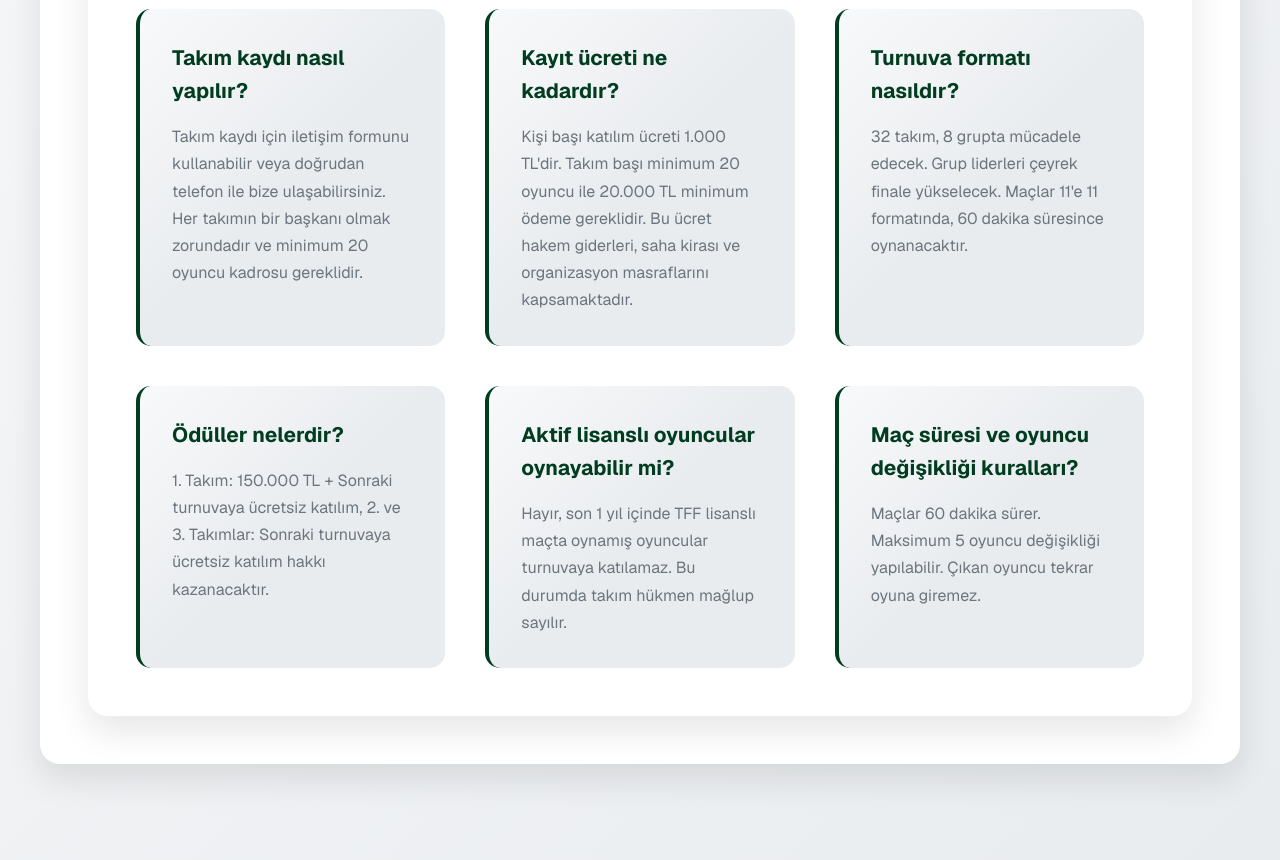
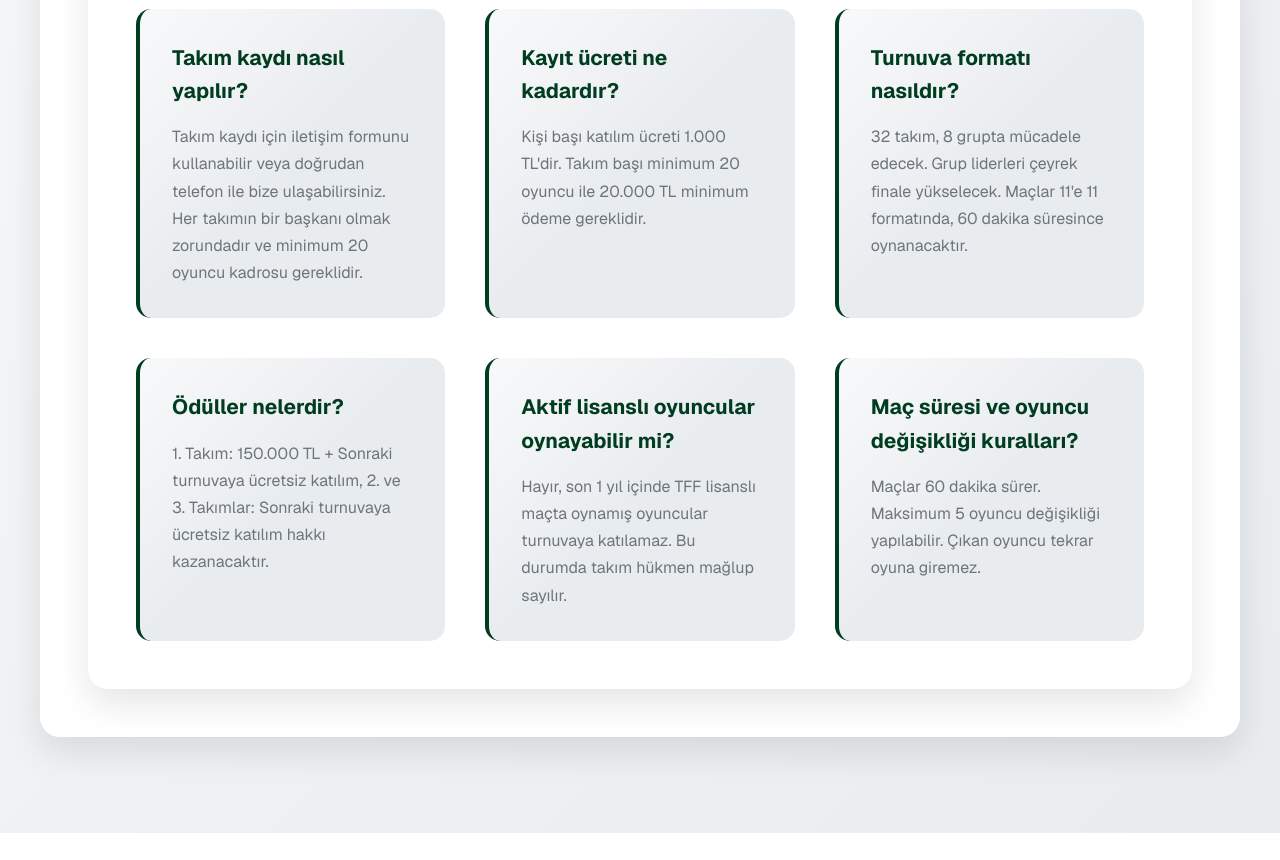
Before and after one commit to AhmetDemirEvrensel/GoliumWebsite, a Next.js app: page /iletisim in a window 1280 px wide. Shown: the part 840-1700 px from the top of the page. After the commit the page ends 1673 px from the top, so only its background shows below. Built offline with nearby package versions, Linux system fonts and the light colour scheme.

Commit message:
Update news content and contact page information

```diff
--- a/src/app/iletisim/page.tsx
+++ b/src/app/iletisim/page.tsx
@@ -61,8 +61,7 @@ export default function Contact() {
                     <h3>Kayıt ücreti ne kadardır?</h3>
                     <p>
                       Kişi başı katılım ücreti 1.000 TL&apos;dir. Takım başı minimum 20 oyuncu ile
-                      20.000 TL minimum ödeme gereklidir. Bu ücret hakem giderleri, saha kirası
-                      ve organizasyon masraflarını kapsamaktadır.
+                      20.000 TL minimum ödeme gereklidir.
                     </p>
                   </div>
 
```
Also changed, not shown: data/news.json (+9 -0 lines).
